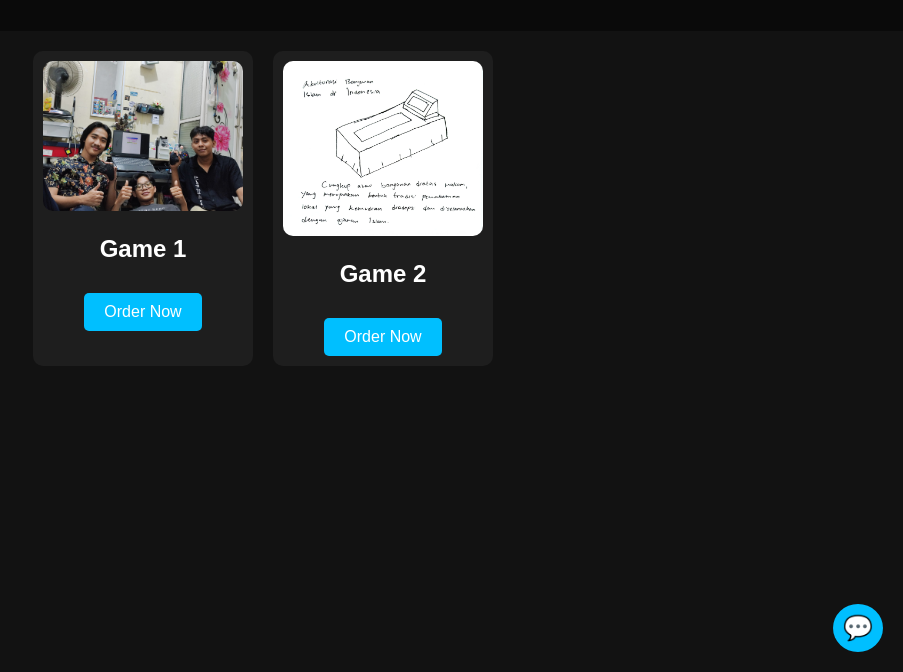
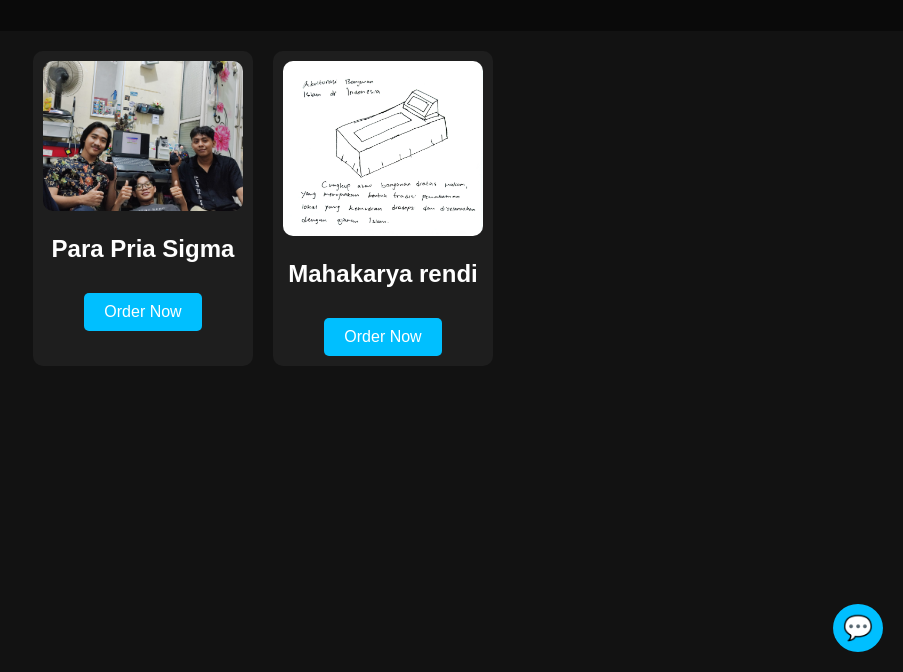
Before and after one commit to lizerdor/lizerdor.github.io, a plain HTML site: page index.html in a window 1280 px wide. Shown: the part 128-800 px from the top of the page, without its empty margins (377-1280 px from the left). Drawn offline with Linux system fonts and the light colour scheme.

Commit message:
Update index.html

```diff
--- a/index.html
+++ b/index.html
@@ -15,12 +15,12 @@
         <section class="games">
             <div class="game-card">
                 <img src="Kelompok4.jpg" alt="Game 1">
-                <h2>Game 1</h2>
+                <h2>Para Pria Sigma</h2>
                 <button onclick="orderNow('Game 1')">Order Now</button>
             </div>
             <div class="game-card">
                 <img src="Mahakarya.jpg" alt="Game 2">
-                <h2>Game 2</h2>
+                <h2>Mahakarya rendi</h2>
                 <button onclick="orderNow('Game 2')">Order Now</button>
             </div>
         </section>
```
